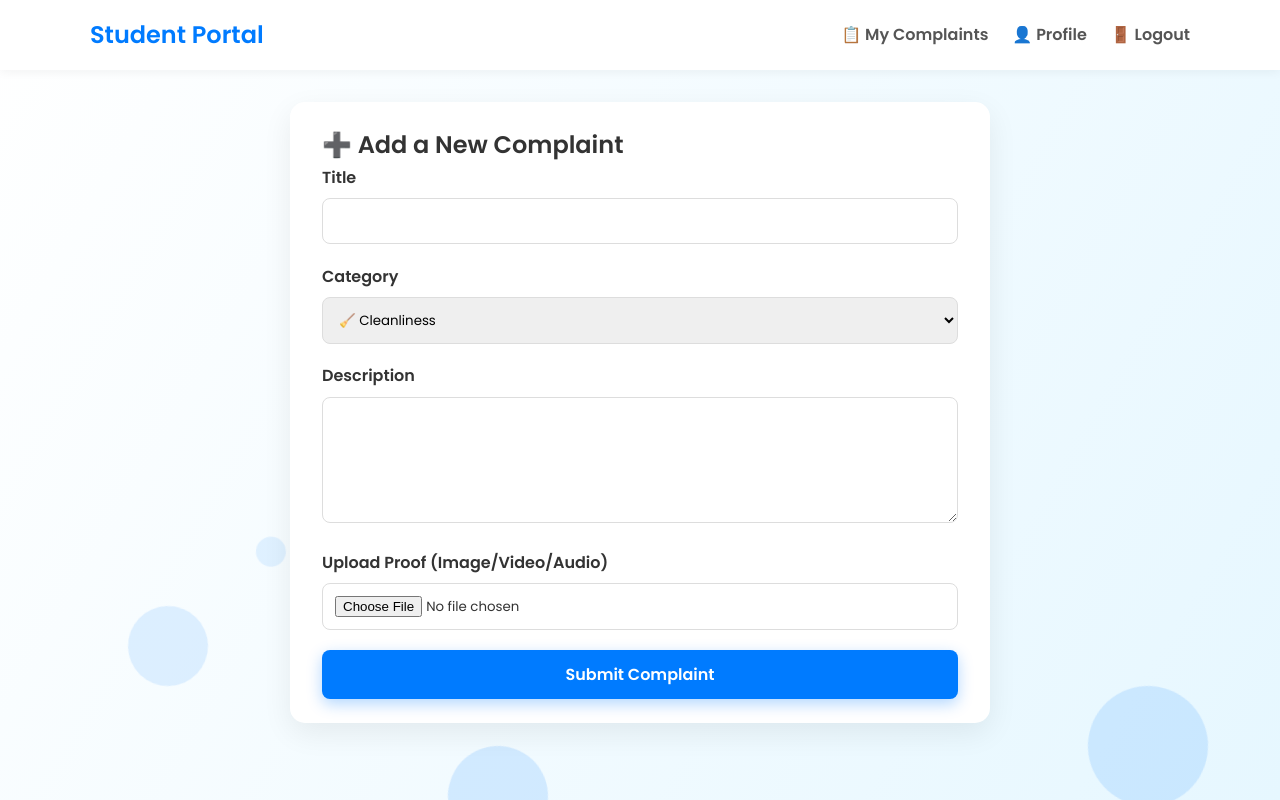
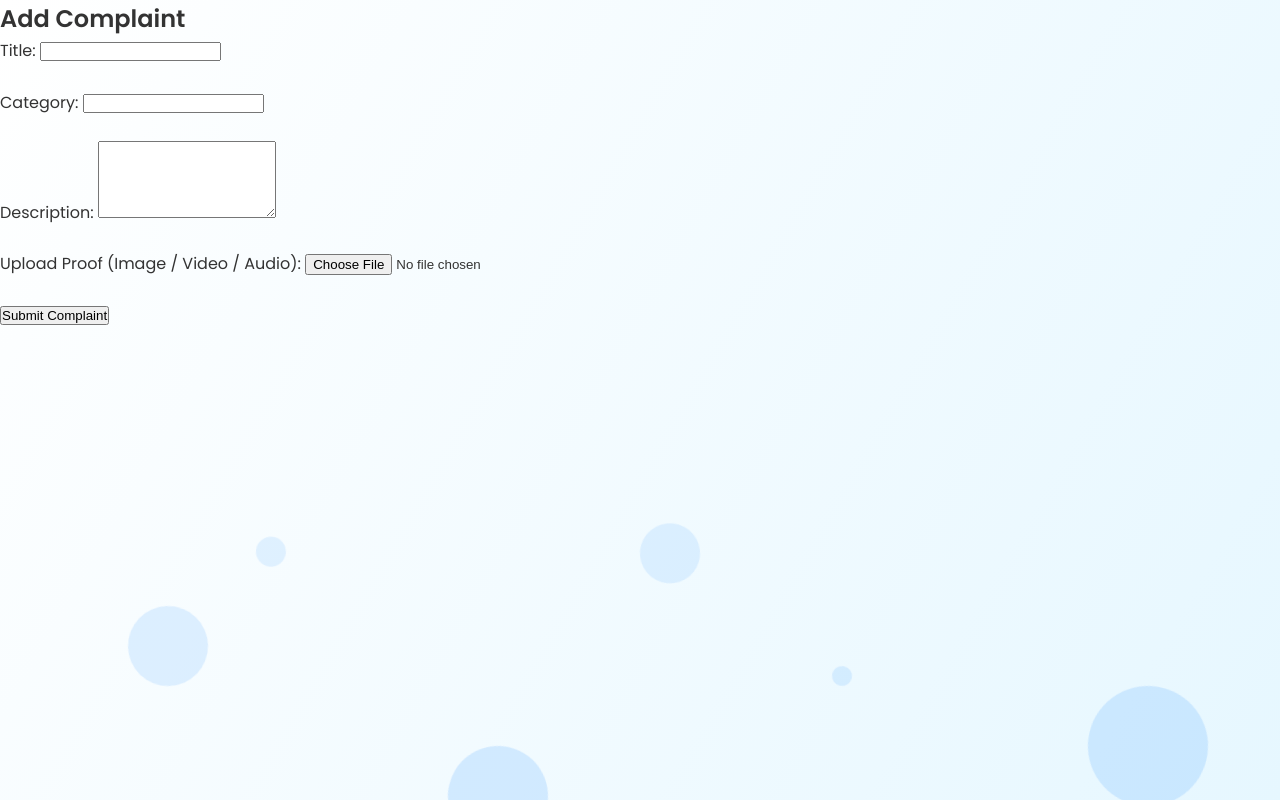
Before and after one commit to nikhilcollege91-netizen/hostel-complaint-system, a Flask app: template templates/add_complaint.html in a window 1280 px wide. Run offline with Flask 3, Linux system fonts and the light colour scheme; the template is opened without the code that fills it, so the values that code supplies are empty.

Commit message:
Update add_complaint.html

```diff
--- a/templates/add_complaint.html
+++ b/templates/add_complaint.html
@@ -1,47 +1,21 @@
 {% extends "layout.html" %}
 {% block title %}Add Complaint{% endblock %}
 {% block content %}
-<nav class="navbar">
-    <div class="nav-container">
-        <a class="nav-brand" href="{{ url_for('student_dashboard') }}">Student Portal</a>
-        <ul class="nav-links">
-            <li><a href="{{ url_for('my_complaints') }}">📋 My Complaints</a></li>
-            <li><a href="{{ url_for('profile') }}">👤 Profile</a></li>
-            <li><a href="{{ url_for('logout') }}">🚪 Logout</a></li>
-        </ul>
-    </div>
-</nav>
+<h2>Add Complaint</h2>
 
-<div class="container">
-    <div class="card form-card">
-        <h2>➕ Add a New Complaint</h2>
-        <form method="POST" enctype="multipart/form-data" id="complaint-form">
-            <div class="form-group">
-                <label for="title">Title</label>
-                <input type="text" id="title" name="title" required>
-            </div>
-            <div class="form-group">
-                <label for="category">Category</label>
-                <select id="category" name="category" required>
-                    <option value="Cleanliness">🧹 Cleanliness</option>
-                    <option value="Maintenance">🔧 Maintenance</option>
-                    <option value="Food">🍽️ Food</option>
-                    <option value="Electricity">⚡ Electricity</option>
-                    <option value="Roommate">👥 Roommate</option>
-                    <option value="Noise">🔊 Noise</option>
-                    <option value="Other">🧾 Other</option>
-                </select>
-            </div>
-            <div class="form-group">
-                <label for="description">Description</label>
-                <textarea id="description" name="description" rows="5" required></textarea>
-            </div>
-            <div class="form-group">
-                <label for="proof">Upload Proof (Image/Video/Audio)</label>
-                <input type="file" id="proof" name="proof">
-            </div>
-            <button type="submit" class="btn btn-primary btn-glow">Submit Complaint</button>
-        </form>
-    </div>
-</div>
+<form method="post" enctype="multipart/form-data">
+  <label>Title:</label>
+  <input type="text" name="title" required><br><br>
+
+  <label>Category:</label>
+  <input type="text" name="category" required><br><br>
+
+  <label>Description:</label>
+  <textarea name="description" rows="5" required></textarea><br><br>
+
+  <label>Upload Proof (Image / Video / Audio):</label>
+  <input type="file" name="proof" accept="image/*,video/*,audio/*"><br><br>
+
+  <button type="submit">Submit Complaint</button>
+</form>
 {% endblock %}
```
